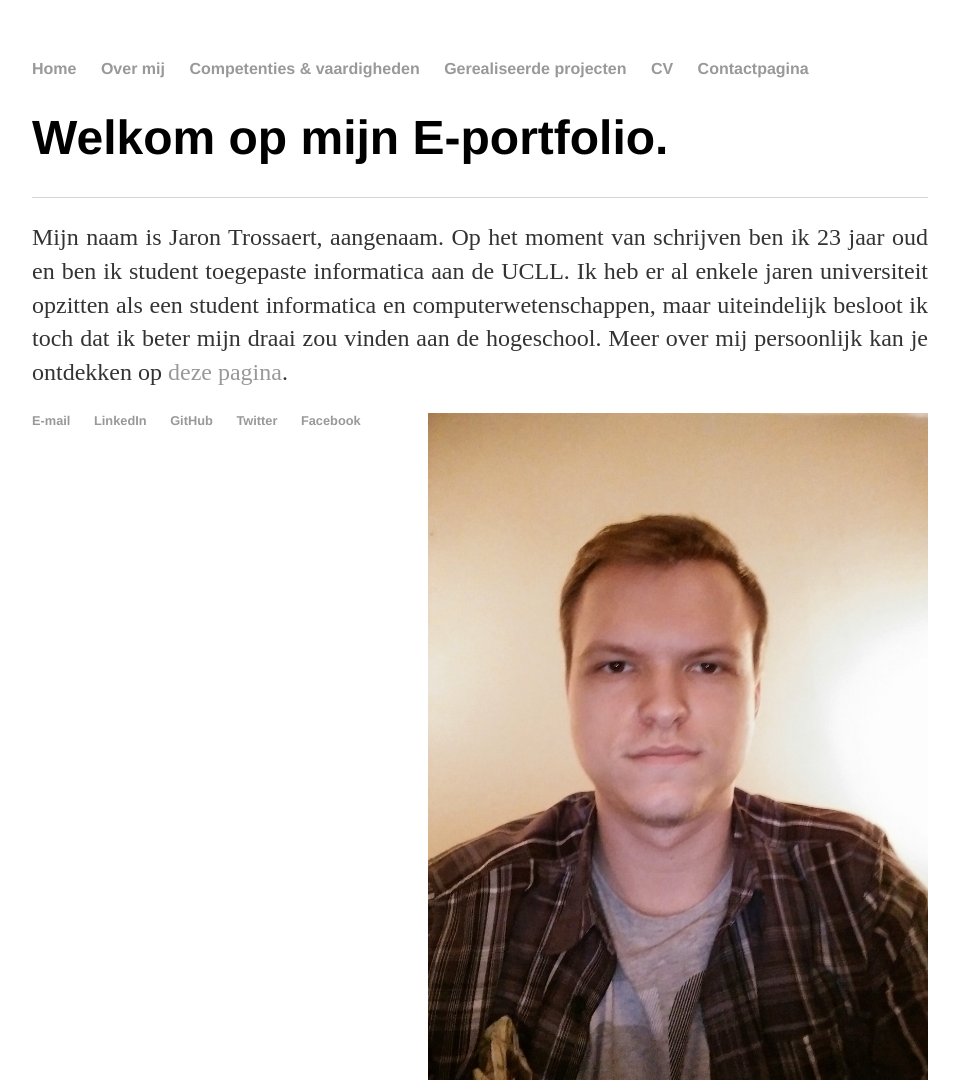
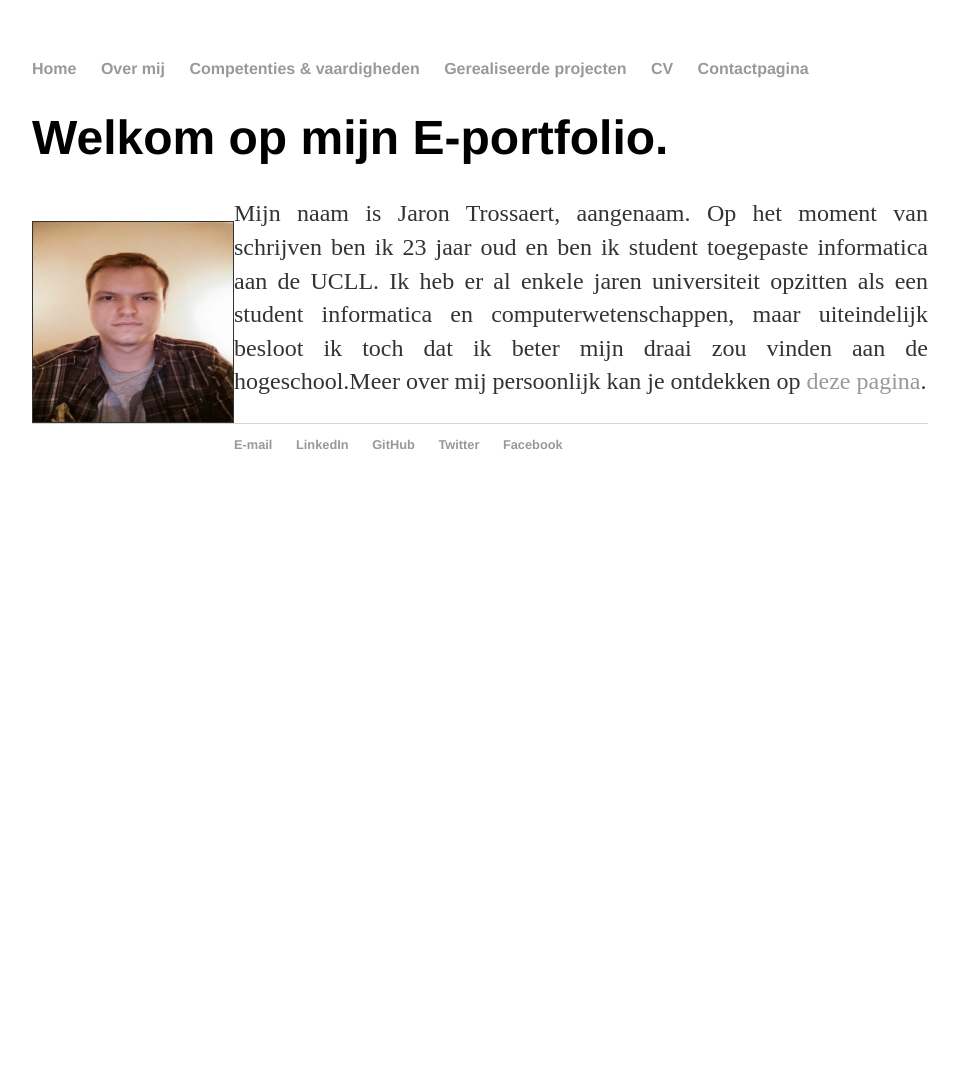
Before and after one commit to Jornax/Jornax.github.io, a Jekyll site: the page built from index.html, in a window 1280 px wide. Shown: the whole page, without its empty margins (160-1119 px from the left). Built offline with Jekyll 4.4.1, drawn with Linux system fonts in a browser that asks for light colours; after the commit the page ends 900 px from its top, so only the background shows below that.

Commit message:
Update index.html

```diff
--- a/index.html
+++ b/index.html
@@ -4,9 +4,10 @@ title: E-portfolio van Jaron Trossaert
 ---
 <div class="blurb">
 	<h1>Welkom op mijn E-portfolio.</h1>
-	<p STYLE="text-align: justify;float:left;">Mijn naam is Jaron Trossaert, aangenaam. Op het moment van schrijven ben ik 23 jaar oud en ben ik student toegepaste informatica aan de UCLL. Ik heb er al enkele jaren universiteit opzitten als een student informatica en computerwetenschappen, maar uiteindelijk besloot ik toch dat ik beter mijn draai zou vinden aan de hogeschool.
-
-	Meer over mij persoonlijk kan je ontdekken op <a href="/about">deze pagina</a>.</p>
-
-	<img src="tmpPhoto.jpg" STYLE="float:right;" alt="Jaron" width=500 height=100%>
+	<div><p style="float: left;"><img src="tmpPhoto.jpg" height="200px" width="200px" border="1px"></p>
+<p STYLE="text-align: justify;">Mijn naam is Jaron Trossaert, aangenaam. Op het moment van schrijven ben ik 23 jaar oud
+	en ben ik student toegepaste informatica aan de UCLL. Ik heb er al enkele jaren universiteit opzitten als
+	een student informatica en computerwetenschappen, maar uiteindelijk besloot ik toch dat ik beter mijn draai
+	zou vinden aan de hogeschool.Meer over mij persoonlijk kan je ontdekken op <a href="/about">deze pagina</a>.</p>
+	</div>
 </div><!-- /.blurb -->
```
